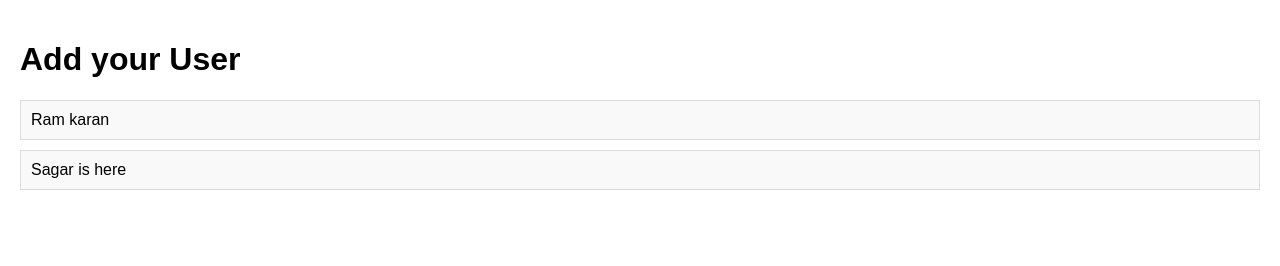
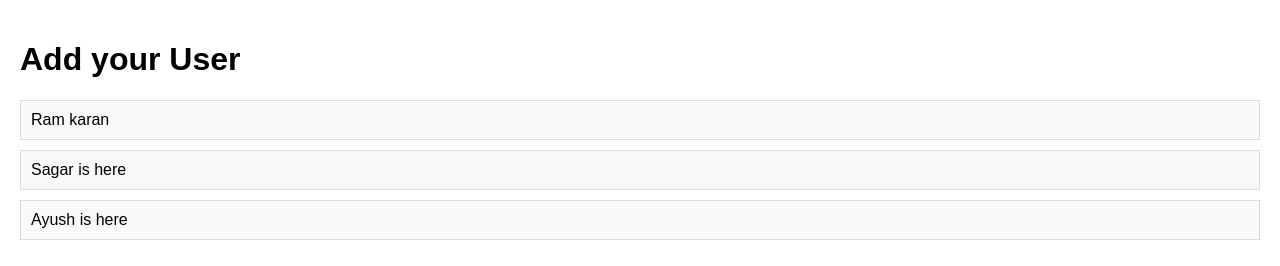
Before and after one commit to ramkarantpsss/CrewAIList, a plain HTML site: page index.html in a window 1280 px wide. Drawn offline with Linux system fonts and the light colour scheme.

Commit message:
add Ayush

```diff
--- a/index.html
+++ b/index.html
@@ -31,6 +31,7 @@
 <ul>
     <li>Ram karan</li>
     <li>Sagar is here</li>
+    <li>Ayush is here</li>
     <!-- Add more user items as needed -->
 </ul>
 </body>
```
